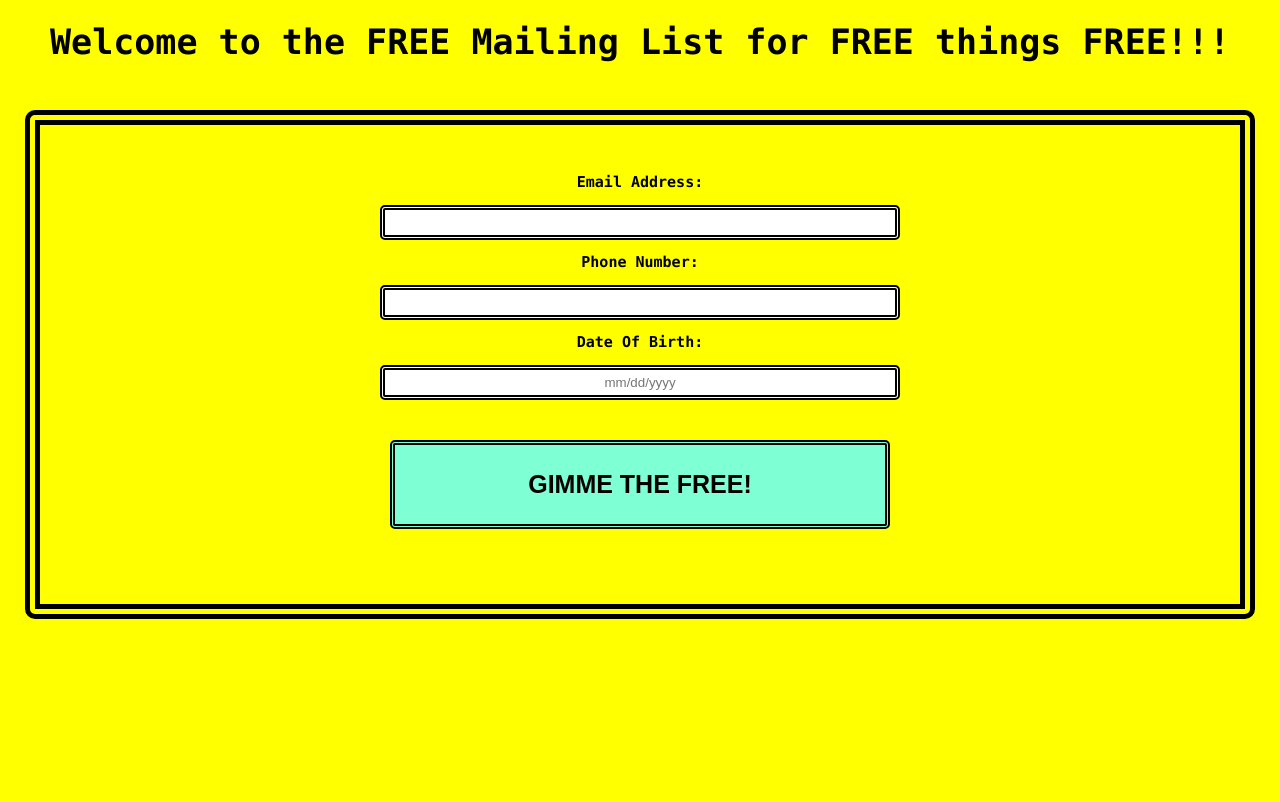
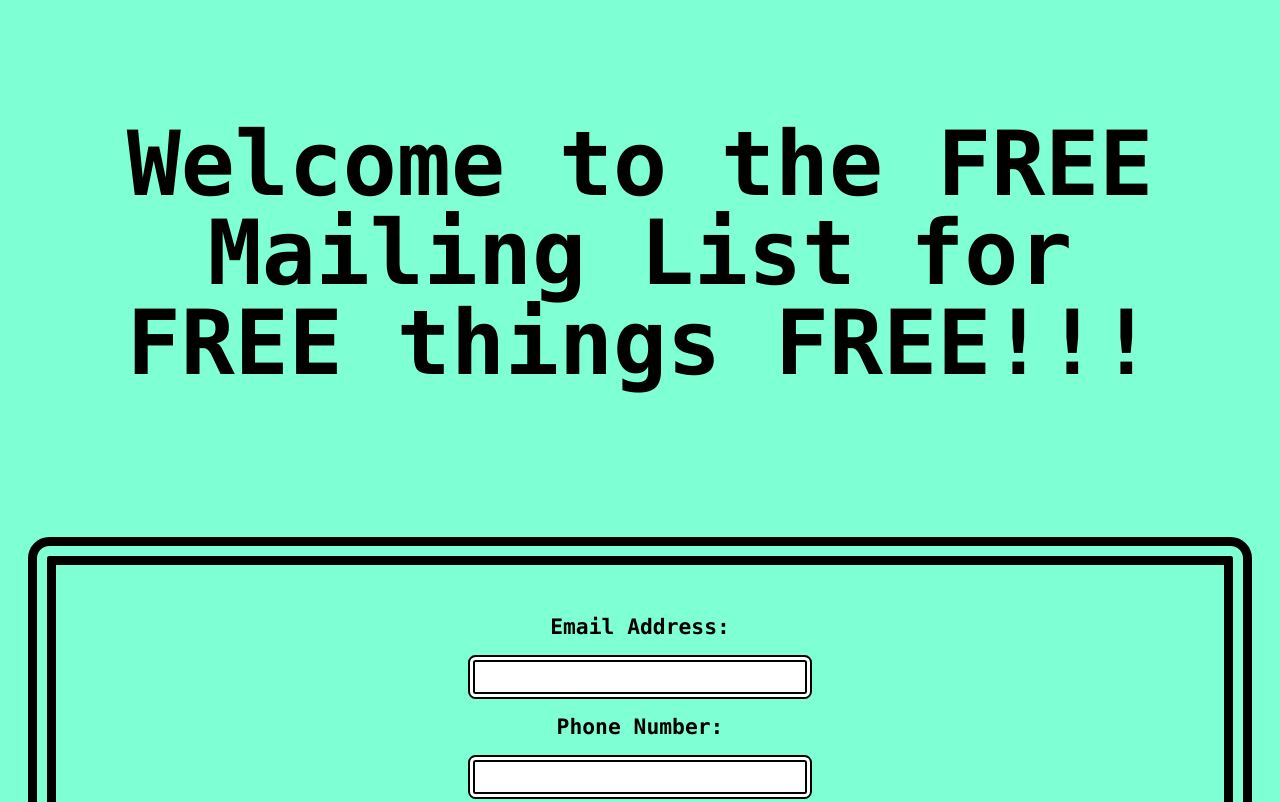
Before and after one commit to jforajter/362-proj1, a plain HTML site: page index.html in a window 1280 px wide. Shown: the top 802 px of the page. Drawn offline with Linux system fonts and the light colour scheme; a web font is replaced by a local one.

Commit message:
scale
scale added and tuned

```diff
--- a/css/style.css
+++ b/css/style.css
@@ -1,47 +1,53 @@
+  /*
+  perfect fourth
+  https://www.modularscale.com/?1&em&1.333
+  */
+
+
   body{
     font-family:'ZCOOL XiaoWei',Lucida Console, serif;;
-    background-color:red;
+    background-color:aquamarine;
 }
   label{
     font-weight: bold;
 }
   #deev{
     text-align: center;
-    padding:50px;
-    border: 15px double;
-    border-radius:10px;
-    margin:25px;
-    font-size:25px;
+    padding:1.777em;
+    border: 1em double;
+    border-radius:1em;
+    margin:1.777em;
+    font-size:2.369em;
 }
   input{
     text-align:center;
-    padding:25px;
+    padding:2.396em;
     width:90%;
-    border:double 5px;
-    border-radius:5px;
+    border:double .563em;
+    border-radius:.563em;
 }
   header{
     text-align:center;
-    font-size:45px;
-    padding:25px;
+    font-size:3.157em;
+    padding:1em;
     font-weight: bold;
 }
   #tphone{
-    margin:15px;
+    margin:1.333em;
 }
   #bday{
-    margin:15px;
+    margin:1.333em;
 }
   #email{
-    margin:15px;
+    margin:1.333em;
 }
   #butt{
     background-color:white;
-    border:5px double;
-    margin:25px;
+    border:.563em double;
+    margin:1.333em;
     font-weight: bold;
-    font-size:25px;
-    padding:25px;
+    font-size:1.333em;
+    padding:1.333em;
 }
 @media screen and (min-width: 600px){
   body{
@@ -52,38 +58,38 @@
   }
   #deev{
     text-align: center;
-    padding:50px;
-    border: 15px double;
-    border-radius:10px;
-    margin:25px;
-    font-size:15px;
+    padding:2.369em;
+    border: 1.333em double;
+    border-radius:1em;
+    margin:1.333em;
+    font-size:1.333em;
   }
   input{
     text-align:center;
-    padding:5px;
-    width:500px;
-    border:double 5px;
-    border-radius:5px;
+    padding:.563em;
+    width:23.612em;
+    border:double .563em;
+    border-radius:.563em;
   }
   header{
     text-align:center;
-    font-size:45px;
-    padding:25px;
+    font-size:4.209em;
+    padding:1.333em;
     font-weight: bold;
   }
   #tphone{
-    margin:15px;
+    margin:1.333em;
   }
   #bday{
-    margin:15px;
+    margin:1.333em;
   }
   #email{
-    margin:15px;
+    margin:1.333em;
   }
   #butt{
     background-color:aquamarine;
-    border:5px double;
-    margin:25px;
+    border:.563em double;
+    margin:1.333em;
     font-weight: bold;
   }
   #butt:hover{
@@ -92,9 +98,9 @@
 }
 @media screen and (min-width: 1100px) {
   header {
-    font-size: 35px;
+    font-size: 5.61em;
   }
   body{
-    background-color:yellow;
+    background-color:aquamarine;
   }
 }
--- a/index.html
+++ b/index.html
@@ -14,7 +14,7 @@
     Welcome to the FREE Mailing List for FREE things FREE!!!
   </header>
   <div id="deev">
-    <form name="joeform" method="get" autocomplete="on" action="#null">
+    <form name="joeform" method="get" autocomplete="on" action="#null" onsubmit="return subby()">
       <div>
         <label> Email Address:</label>
       </div>
--- a/js/script.js
+++ b/js/script.js
@@ -1,6 +1,6 @@
-function emailValidate() {
+function subby() {
   var emails = document.getElementById("email").value;
 
-  alert ("congratulations, your FREE is in the MAIL @" +emails+);
+    alert("congratulations, your FREE is in the MAIL @ " +emails+".");
 
 }
```
